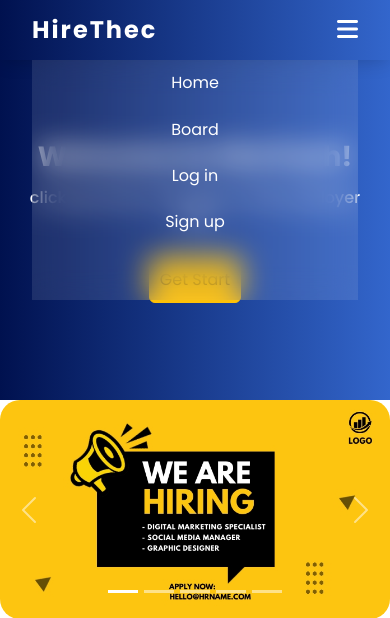
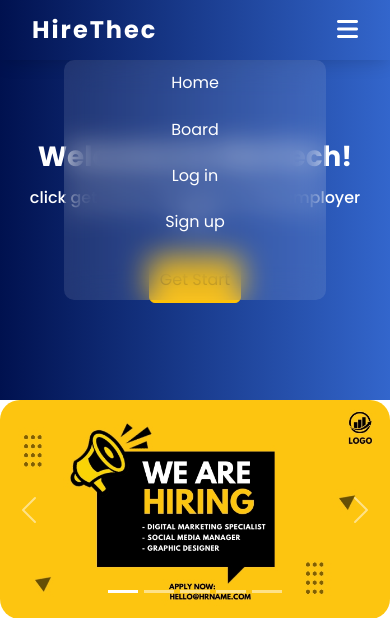
Before and after one commit to minddymind/Hire-Tech, a Flask app: page / in a window 390 px wide. Shown: the top 618 px of the page. Run offline with Flask 3, Linux system fonts and the light colour scheme; parts of the project's set-up code (start-up, migrations or seed data) failed here and were passed over.

Commit message:
update nav bar

```diff
--- a/flask/app/static/css/home.css
+++ b/flask/app/static/css/home.css
@@ -1,6 +1,6 @@
 @import url('https://fonts.googleapis.com/css2?family=Poppins:wght@300;400;500;600&display=swap');
 
-* {
+/* * {
 	margin: 0;
 	padding: 0;
 	box-sizing: border-box;
@@ -10,7 +10,7 @@ html{
 	scroll-behavior: smooth;
 	scroll-padding-top: 6rem;
 	overflow-x: hidden;
-}
+} */
 
 body {
   /* background: rgb(0,17,79); */
@@ -59,12 +59,18 @@ nav .logo {
   transition: 0.6s;
 }
 
-nav.sticky {
-  /* padding: 5px 100px; */
-	background-color: none;
+/* nav.sticky {
+	background-color: lightgrey;
 	backdrop-filter: blur(10px);
-  /* background: linear-gradient(90deg, rgba(0,17,79,1) 0%, rgba(51,102,204,1) 100%); */
+} */
 
+.link {
+  text-decoration: none;
+  color: #3366CC;
+}
+
+.link:hover {
+  color: rgba(51, 102, 204, 0.7)
 }
 
 ul.links {
@@ -112,8 +118,10 @@ ul.links {
 	height: 0;
 	background-color: rgb(255, 255, 255, 0.1);
 	backdrop-filter: blur(15px);
+	border-radius: 10px;
 	overflow: hidden;
 	transition: height .2s cubic-bezier(0.175, 0.885, 0.32, 1.275);
+	z-index: 999;
 }
 
 .dropdown_menu.open {
@@ -143,8 +151,8 @@ ul.links {
 	display: inline-block;
 	overflow: hidden;
  	white-space: nowrap;
-  	width: 0;
-  	animation: typing 2s steps(30, end) forwards;
+  width: 0;
+  animation: typing 2s steps(30, end) forwards;
 }
 
 .text-box {
@@ -156,7 +164,6 @@ ul.links {
 	z-index: 0;
 	box-shadow: 0 2px 20px -2px rgba(0,0,0,.2);
 	border-radius: 20px;
-
 }
 
 .text-box h6 {
--- a/flask/app/static/css/login.css
+++ b/flask/app/static/css/login.css
@@ -179,6 +179,7 @@ nav {
 	height: 0;
 	background-color: rgb(255, 255, 255, 0.1);
 	backdrop-filter: blur(15px);
+	border-radius: 10px;
 	overflow: hidden;
 	transition: height .2s cubic-bezier(0.175, 0.885, 0.32, 1.275);
 }
@@ -210,8 +211,9 @@ nav {
 
 @media(max-width: 576px){
 	.dropdown_menu {
-		left: 2rem;
-		width: unset;
+		right: 2rem;
+    left: 55%;
+		width: 200px;
 	}
 }
 
--- a/flask/app/static/css/signup.css
+++ b/flask/app/static/css/signup.css
@@ -162,6 +162,7 @@ nav {
 	height: 0;
 	background-color: rgb(255, 255, 255, 0.1);
 	backdrop-filter: blur(15px);
+	border-radius: 10px;
 	overflow: hidden;
 	transition: height .2s cubic-bezier(0.175, 0.885, 0.32, 1.275);
 }
@@ -193,7 +194,8 @@ nav {
 
 @media(max-width: 576px){
 	.dropdown_menu {
-		left: 2rem;
-		width: unset;
+		right: 2rem;
+    left: 55%;
+		width: 200px;
 	}
 }
--- a/flask/app/static/home.html
+++ b/flask/app/static/home.html
@@ -25,7 +25,7 @@
 
         <!-- Favicon -->
         <link rel="icon" type="image/x-icon" href="/static/icon/job-search.png">
-        <script></script>
+        <script defer src="static/js/navbar.js"></script>
         <title>HireThec - Home</title>
     </head>
     <body>
@@ -41,14 +41,15 @@
               <div class="toggle_btn">
                   <i class="fa-solid fa-bars"></i>
               </div>
+              <div class="dropdown_menu open">
+                <li><a href="/">Home</a></li>
+                <li><a href="/board">Board</a></li>
+                <li><a href="/login">Log in</a></li>
+                <li><a href="/signup">Sign up</a></li>
+              </div>
             </div>
 
-            <div class="dropdown_menu open">
-              <li><a href="/">Home</a></li>
-              <li><a href="/board">Board</a></li>
-              <li><a href="/login">Log in</a></li>
-              <li><a href="/signup">Sign up</a></li>
-            </div>
+
         </nav>
 
         <div class="text-box-container">
@@ -470,6 +471,5 @@
         </div>
 
         <div class="footer"></div>
-        <script defer src="static/js/navbar.js"></script>
     </body>
 </html>
--- a/flask/app/static/login.html
+++ b/flask/app/static/login.html
@@ -28,7 +28,7 @@
     <body>
         <nav>
           <div class="navbar">
-            <div class="logo"><a href="#">HireTech</a></div>
+            <div class="logo"><a href="/">HireTech</a></div>
             <ul class="links">
               <li><a href="/">Home</a></li>
               <li><a href="/login">Log in</a></li>
```
